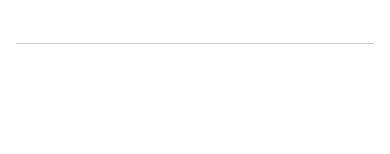
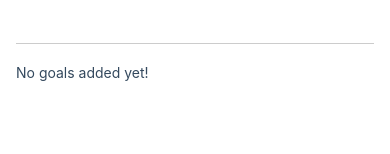
Before and after one commit to aman-maharshi/react-native-projects, a React Native app in the folder goal-list-app/: screen / in a window 390 px wide. Shown: the part 144-298 px from the top of the page. Built offline with nearby package versions, Linux system fonts and the light colour scheme.

Commit message:
remove items functionality

```diff
--- a/goal-list-app/App.js
+++ b/goal-list-app/App.js
@@ -13,6 +13,9 @@ const styles = StyleSheet.create({
     },
     goalsContainer: {
         flex: 5
+    },
+    noGoalsText: {
+        color: "#34495e"
     }
 })
 
@@ -20,6 +23,7 @@ const App = () => {
     const [goalList, setGoalList] = useState([])
 
     const handleAddGoal = goalValue => {
+        if (goalValue) {
             setGoalList(prevGoalList => [
                 ...prevGoalList,
                 {
@@ -28,11 +32,19 @@ const App = () => {
                 }
             ])
         }
+    }
+
+    const handleDeleteGoal = id => {
+        setGoalList(currentGoalList => {
+            return currentGoalList.filter(item => item.id !== id)
+        })
+    }
 
     return (
         <View style={styles.appContainer}>
             <GoalInput handleAddGoal={handleAddGoal} />
             <View style={styles.goalsContainer}>
+                {goalList.length === 0 && <Text style={styles.noGoalsText}>No goals added yet!</Text>}
                 {/* <FlatList
                     data={goalList}
                     renderItem={itemData => {
@@ -47,7 +59,7 @@ const App = () => {
                 <FlatList
                     data={goalList}
                     renderItem={itemData => {
-                        return <GoalItem itemData={itemData} />
+                        return <GoalItem itemData={itemData} handleDeleteGoal={handleDeleteGoal} />
                     }}
                     keyExtractor={(item, index) => {
                         return item.id
--- a/goal-list-app/components/GoalItem.js
+++ b/goal-list-app/components/GoalItem.js
@@ -1,4 +1,4 @@
-import { StyleSheet, Text, View } from "react-native"
+import { StyleSheet, Text, View, Pressable } from "react-native"
 
 const styles = StyleSheet.create({
     goalItem: {
@@ -12,11 +12,13 @@ const styles = StyleSheet.create({
     }
 })
 
-const GoalItem = ({ itemData }) => {
+const GoalItem = ({ itemData, handleDeleteGoal }) => {
     return (
-        <View style={styles.goalItem}>
-            <Text style={styles.goalText}>{itemData.item.text}</Text>
-        </View>
+        <Pressable onPress={() => handleDeleteGoal(itemData.item.id)}>
+            <View style={styles.goalItem}>
+                <Text style={styles.goalText}>{itemData.item.text}</Text>
+            </View>
+        </Pressable>
     )
 }
 
```
Lines whose indentation alone changed are shown as unchanged.
